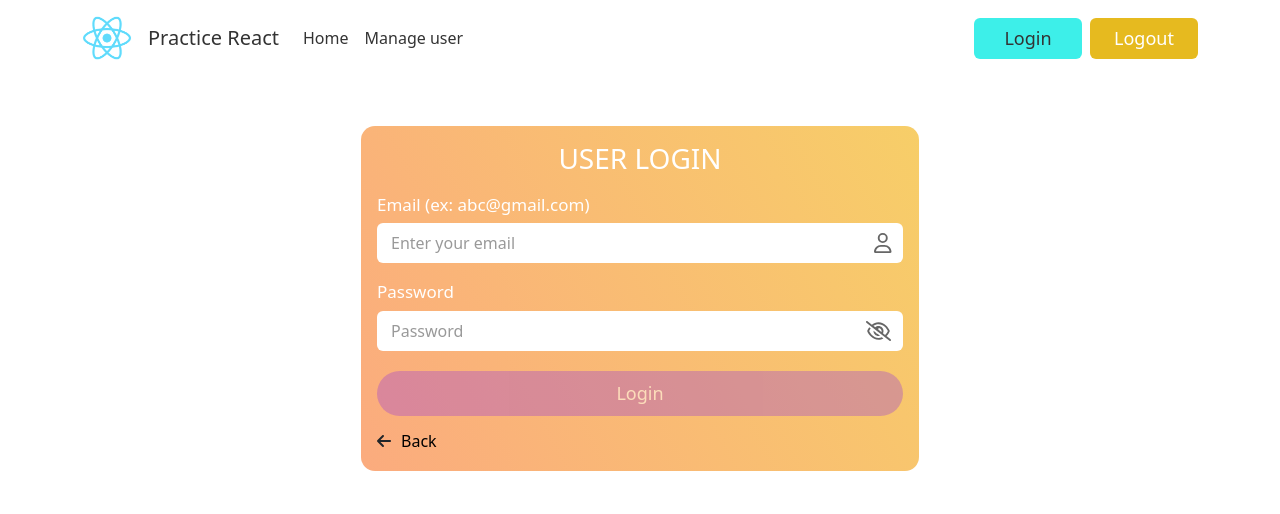
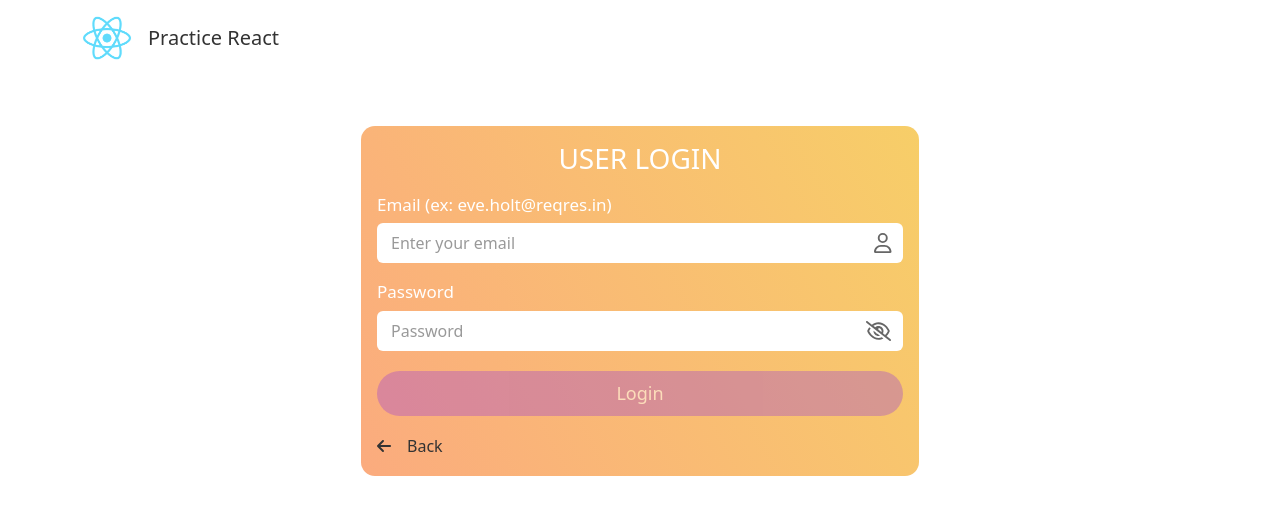
Before and after one commit to hatran216004/practice-reactjs, a React (Create React App) app: page /login in a window 1280 px wide. Shown: the top 514 px of the page. Built offline with nearby package versions, Linux system fonts and the light colour scheme.

Commit message:
UseContext Hook

```diff
--- a/src/App.js
+++ b/src/App.js
@@ -1,3 +1,5 @@
+import { useContext, useEffect } from 'react';
+import { UserContext } from './context/userContext';
 import './App.scss';
 import Header from './components/Header';
 import Login from './components/Login';
@@ -8,6 +10,17 @@ import { ToastContainer } from 'react-toastify';
 import Home from './components/Home';
 
 function App() {
+    // eslint-disable-next-line no-unused-vars
+    const { user, loginContext } = useContext(UserContext);
+
+    console.log(user);
+
+    useEffect(() => {
+        if (localStorage.getItem('token')) {
+            loginContext(localStorage.getItem('email'), localStorage.getItem('token'));
+        }
+    }, []);
+
     return (
         <>
             <div className="app-container">
--- a/src/App.scss
+++ b/src/App.scss
@@ -147,5 +147,5 @@ a {
 }
 
 .form-back {
-    margin-top: 12px;
+    margin-top: 18px;
 }
--- a/src/components/Header.js
+++ b/src/components/Header.js
@@ -1,16 +1,27 @@
+import { useContext, useEffect, useState } from 'react';
+import { UserContext } from '../context/userContext';
 import { useLocation, NavLink, useNavigate } from 'react-router-dom';
 import Container from 'react-bootstrap/Container';
 import Nav from 'react-bootstrap/Nav';
 import Navbar from 'react-bootstrap/Navbar';
 import images from '../assets/imgs';
 import { toast } from 'react-toastify';
+import { divide } from 'lodash';
 
 const Header = () => {
     const location = useLocation();
     const navigate = useNavigate();
 
+    const { logout, user } = useContext(UserContext);
+
+    // useEffect(() => {
+    //     if (window.location.pathname === '/login') {
+    //         setHideHeader(true);
+    //     }
+    // }, []);
+
     const handleLogout = () => {
-        localStorage.removeItem('token');
+        logout();
         navigate('/');
         toast.success('Logout success!');
     };
@@ -25,6 +36,8 @@ const Header = () => {
                     </Navbar.Brand>
                     <Navbar.Toggle aria-controls="basic-navbar-nav" />
                     <Navbar.Collapse id="basic-navbar-nav" className="justify-content-between">
+                        {((user && user.auth) || window.location.pathname === '/') && (
+                            <>
                                 <Nav className="" activeKey={location.pathname}>
                                     <div className="nav-link">
                                         <NavLink
@@ -49,13 +62,21 @@ const Header = () => {
                                 </Nav>
 
                                 <Nav className="d-flex gap-2 ">
+                                    {user && user.auth === true ? (
+                                        <>
+                                            <span className="nav-link">{user.email}</span>
+                                            <div className="custom-btn-logout" onClick={() => handleLogout()}>
+                                                Logout
+                                            </div>
+                                        </>
+                                    ) : (
                                         <NavLink to="/login" className="custom-btn-login">
                                             Login
                                         </NavLink>
-                            <div className="custom-btn-logout" onClick={() => handleLogout()}>
-                                Logout
-                            </div>
+                                    )}
                                 </Nav>
+                            </>
+                        )}
                     </Navbar.Collapse>
                 </Container>
             </Navbar>
--- a/src/components/Login.js
+++ b/src/components/Login.js
@@ -1,10 +1,12 @@
 import { useEffect, useState } from 'react';
+import { useContext } from 'react';
+import { UserContext } from '../context/userContext';
 import { faEye, faEyeSlash, faUser } from '@fortawesome/free-regular-svg-icons';
 import { faArrowLeft, faSpinner } from '@fortawesome/free-solid-svg-icons';
 import { FontAwesomeIcon } from '@fortawesome/react-fontawesome';
 import { loginApi } from '../services/userServices';
 import { toast } from 'react-toastify';
-import { useNavigate } from 'react-router-dom';
+import { Link, useNavigate } from 'react-router-dom';
 
 const Login = () => {
     const [email, setEmail] = useState('');
@@ -12,14 +14,15 @@ const Login = () => {
     const [showPassword, setShowPassword] = useState(false);
     const [loading, setLoading] = useState(false);
 
+    const { loginContext } = useContext(UserContext);
+    let navigate = useNavigate();
+
     useEffect(() => {
         let token = localStorage.getItem('token');
         if (token) {
             navigate('/');
         }
     }, []);
-
-    let navigate = useNavigate();
 
     const handleLogin = async () => {
         if (!email || !password) {
@@ -30,7 +33,7 @@ const Login = () => {
         setLoading(true);
         let res = await loginApi('eve.holt@reqres.in', password);
         if (res && res.token) {
-            localStorage.setItem('token', res.token);
+            loginContext(email, res.token);
             navigate('/');
         } else if (res && res.status === 400) {
             toast.error(res.data.error);
@@ -43,7 +46,7 @@ const Login = () => {
             <h3 className="form-heading">USER LOGIN</h3>
             <form action="" className="form-wrapper" autoComplete="off">
                 <div className="form-group">
-                    <label htmlFor="email">Email (ex: abc@gmail.com)</label>
+                    <label htmlFor="email">Email (ex: eve.holt@reqres.in)</label>
                     <div className="form-input">
                         <input
                             spellCheck="false"
@@ -91,9 +94,11 @@ const Login = () => {
                         {!loading ? 'Login' : <FontAwesomeIcon icon={faSpinner} className="loading" />}
                     </div>
                 </div>
-                <div className="d-inline-flex align-items-center justify-content-start gap-1 form-back">
-                    <FontAwesomeIcon icon={faArrowLeft} className="icon-back" />
-                    <button>Back</button>
+                <div className="form-back">
+                    <Link to="/" className="d-inline-flex align-items-center justify-content-start gap-3">
+                        <FontAwesomeIcon icon={faArrowLeft} className="icon-back" />
+                        Back
+                    </Link>
                 </div>
             </form>
         </div>
--- /dev/null
+++ b/src/context/userContext.js
@@ -0,0 +1,62 @@
+import React from 'react';
+
+const UserContext = React.createContext({ email: '', auth: false });
+
+const UserProvider = ({ children }) => {
+    const [user, setUser] = React.useState({ email: '', auth: false });
+
+    const loginContext = (email, token) => {
+        setUser((user) => ({
+            email: email,
+            auth: true,
+        }));
+        localStorage.setItem('token', token);
+        localStorage.setItem('email', email);
+    };
+
+    const logout = () => {
+        localStorage.removeItem('token');
+        localStorage.removeItem('email');
+        setUser((user) => ({
+            email: '',
+            auth: false,
+        }));
+    };
+
+    return <UserContext.Provider value={{ user, loginContext, logout }}>{children}</UserContext.Provider>;
+};
+
+// @function  UnauthApp
+function UnauthApp() {
+    const { login } = React.useContext(UserContext);
+    const [name, setName] = React.useState();
+
+    return (
+        <>
+            <h1>Please, log in!</h1>
+
+            <label>Name:</label>
+            <input
+                type="text"
+                onChange={(event) => {
+                    setName(event.target.value);
+                }}
+            />
+            <button onClick={() => login(name)}>Log in</button>
+        </>
+    );
+}
+
+// @function  AuthApp
+function AuthApp() {
+    const { user, logout } = React.useContext(UserContext);
+
+    return (
+        <>
+            <h1>Hello, {user.name}!</h1>
+            <button onClick={logout}>Logout</button>
+        </>
+    );
+}
+
+export { UserContext, UserProvider };
--- a/src/index.js
+++ b/src/index.js
@@ -5,13 +5,16 @@ import App from './App';
 import reportWebVitals from './reportWebVitals';
 import 'bootstrap/dist/css/bootstrap.min.css';
 import 'react-toastify/dist/ReactToastify.css';
+import { UserProvider } from './context/userContext';
 
 const root = ReactDOM.createRoot(document.getElementById('root'));
 root.render(
     // <React.StrictMode>
-    <BrowserRouter>
-        <App />
-    </BrowserRouter>,
+    <UserProvider>
+        <BrowserRouter>
+            <App />
+        </BrowserRouter>
+    </UserProvider>,
     // </React.StrictMode>
 );
 
```
Lines whose indentation alone changed are shown as unchanged.
